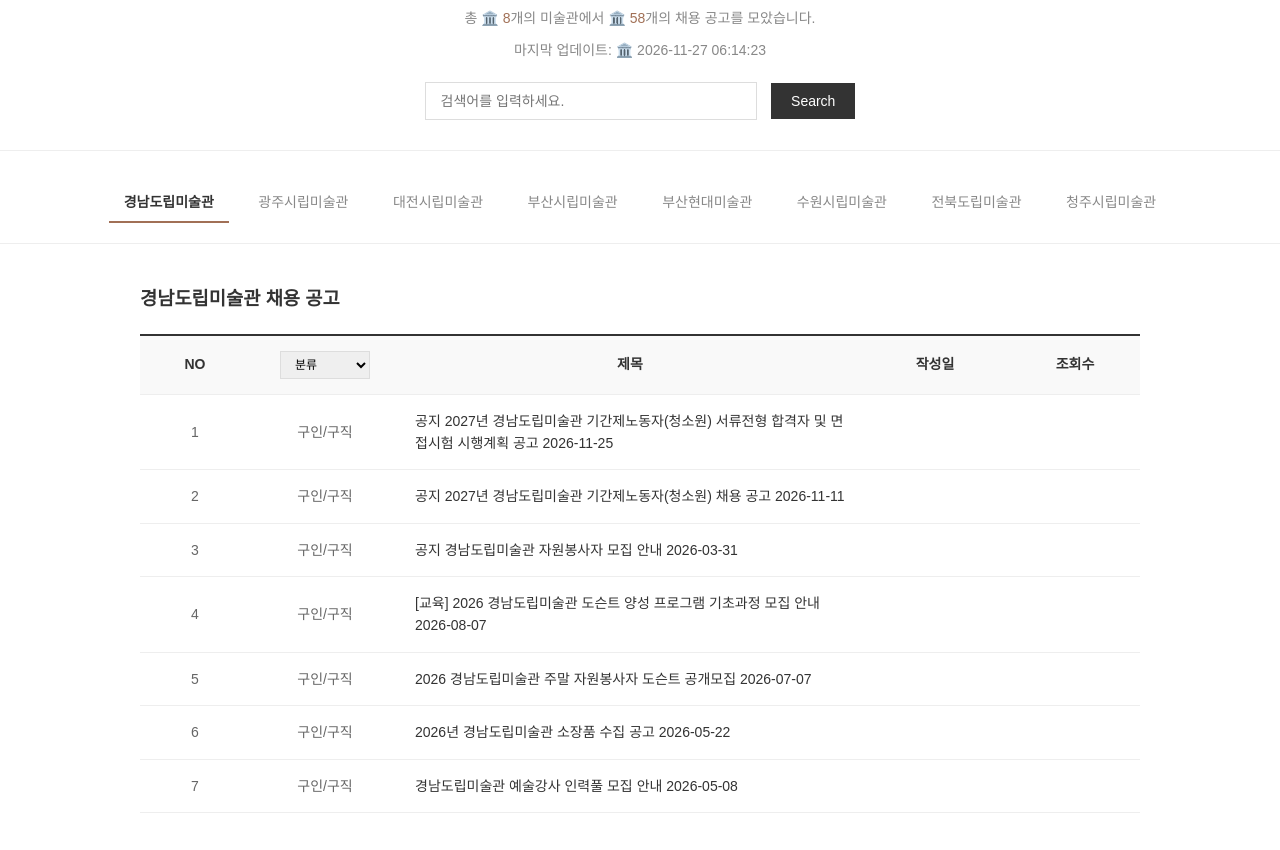
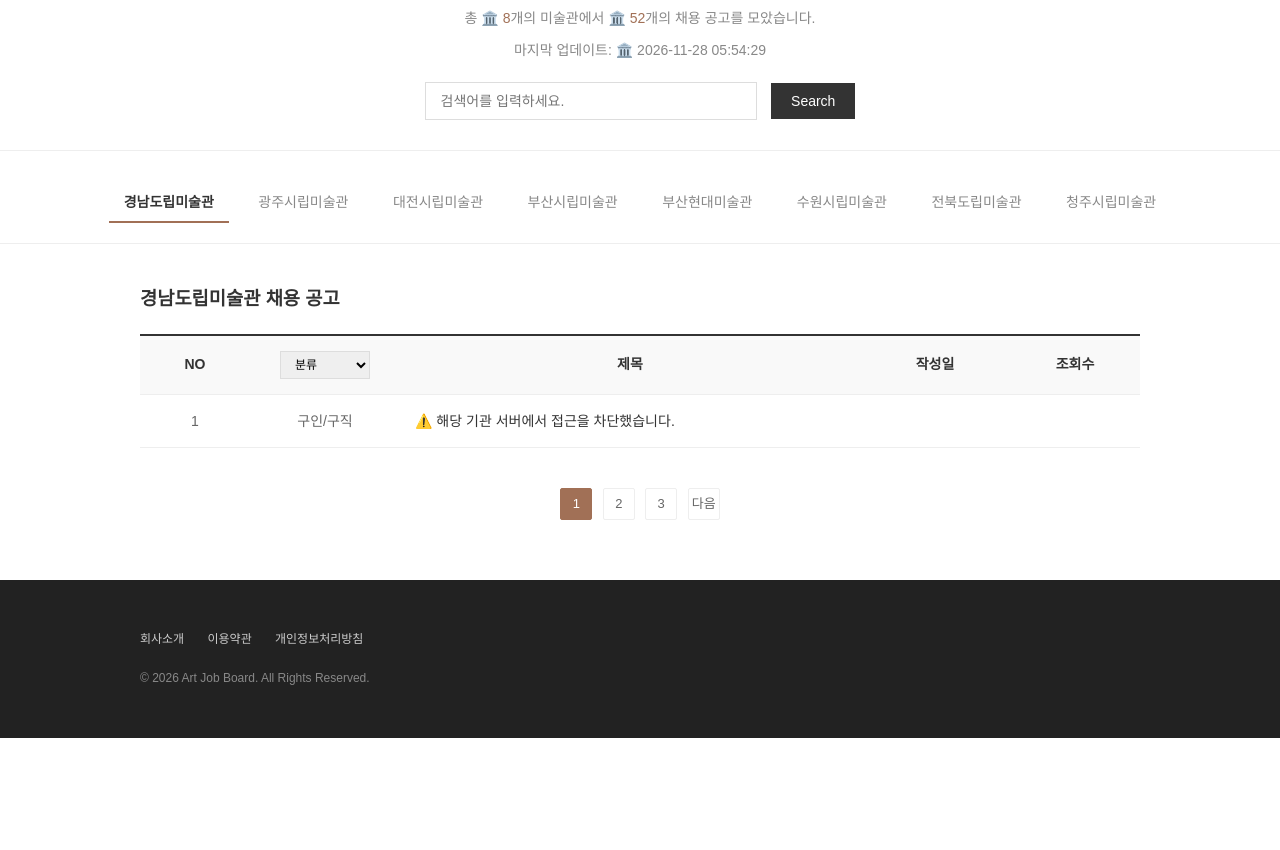
Before and after one commit to jin-archive/art-museum-bot, a plain HTML site: page index.html in a window 1280 px wide. Shown: the part 78-928 px from the top of the page. After the commit the page ends 816 px from the top, so only its background shows below. Drawn offline with Linux system fonts and the light colour scheme.

Commit message:
Auto-update job board html

```diff
--- a/index.html
+++ b/index.html
@@ -69,8 +69,8 @@
     <body>
         <div class="main-header">
             <h1>NEWS</h1>
-            <div class="stats">총 🏛️ <strong>8</strong>개의 미술관에서 🏛️ <strong>58</strong>개의 채용 공고를 모았습니다.</div>
-            <div class="stats">마지막 업데이트: 🏛️ 2026-11-27 06:14:23</div>
+            <div class="stats">총 🏛️ <strong>8</strong>개의 미술관에서 🏛️ <strong>52</strong>개의 채용 공고를 모았습니다.</div>
+            <div class="stats">마지막 업데이트: 🏛️ 2026-11-28 05:54:29</div>
 
             <div class="search-bar">
                 <input type="text" placeholder="검색어를 입력하세요.">
@@ -116,55 +116,7 @@
                     <tr>
                         <td>1</td>
                         <td>구인/구직</td>
-                        <td><a href="https://www.gyeongnam.go.kr/board/view.gyeong?boardId=BBS_0001504&menuCd=DOM_000003405000000000&paging=ok&startPage=1&dataSid=42430923" target="_blank">공지 2027년 경남도립미술관 기간제노동자(청소원) 서류전형 합격자 및 면접시험 시행계획 공고 2026-11-25</a></td>
-                        <td></td>
-                        <td></td>
-                    </tr>
-
-                    <tr>
-                        <td>2</td>
-                        <td>구인/구직</td>
-                        <td><a href="https://www.gyeongnam.go.kr/board/view.gyeong?boardId=BBS_0001504&menuCd=DOM_000003405000000000&paging=ok&startPage=1&dataSid=42425329" target="_blank">공지 2027년 경남도립미술관 기간제노동자(청소원) 채용 공고 2026-11-11</a></td>
-                        <td></td>
-                        <td></td>
-                    </tr>
-
-                    <tr>
-                        <td>3</td>
-                        <td>구인/구직</td>
-                        <td><a href="https://www.gyeongnam.go.kr/board/view.gyeong?boardId=BBS_0001504&menuCd=DOM_000003405000000000&paging=ok&startPage=1&dataSid=42371323" target="_blank">공지 경남도립미술관 자원봉사자 모집 안내 2026-03-31</a></td>
-                        <td></td>
-                        <td></td>
-                    </tr>
-
-                    <tr>
-                        <td>4</td>
-                        <td>구인/구직</td>
-                        <td><a href="https://www.gyeongnam.go.kr/board/view.gyeong?boardId=BBS_0001504&menuCd=DOM_000003405000000000&paging=ok&startPage=1&dataSid=42405575" target="_blank">[교육] 2026 경남도립미술관 도슨트 양성 프로그램 기초과정 모집 안내 2026-08-07</a></td>
-                        <td></td>
-                        <td></td>
-                    </tr>
-
-                    <tr>
-                        <td>5</td>
-                        <td>구인/구직</td>
-                        <td><a href="https://www.gyeongnam.go.kr/board/view.gyeong?boardId=BBS_0001504&menuCd=DOM_000003405000000000&paging=ok&startPage=1&dataSid=42396463" target="_blank">2026 경남도립미술관 주말 자원봉사자 도슨트 공개모집 2026-07-07</a></td>
-                        <td></td>
-                        <td></td>
-                    </tr>
-
-                    <tr>
-                        <td>6</td>
-                        <td>구인/구직</td>
-                        <td><a href="https://www.gyeongnam.go.kr/board/view.gyeong?boardId=BBS_0001504&menuCd=DOM_000003405000000000&paging=ok&startPage=1&dataSid=42385095" target="_blank">2026년 경남도립미술관 소장품 수집 공고 2026-05-22</a></td>
-                        <td></td>
-                        <td></td>
-                    </tr>
-
-                    <tr>
-                        <td>7</td>
-                        <td>구인/구직</td>
-                        <td><a href="https://www.gyeongnam.go.kr/board/view.gyeong?boardId=BBS_0001504&menuCd=DOM_000003405000000000&paging=ok&startPage=1&dataSid=42382214" target="_blank">경남도립미술관 예술강사 인력풀 모집 안내 2026-05-08</a></td>
+                        <td><a href="#" target="_blank">⚠️ 해당 기관 서버에서 접근을 차단했습니다.</a></td>
                         <td></td>
                         <td></td>
                     </tr>
@@ -527,7 +479,7 @@
                     <tr>
                         <td>1</td>
                         <td>구인/구직</td>
-                        <td><a href="https://suma.suwon.go.kr/news/news_list.do#none" target="_blank">수원시립만석전시관 및 북수원전시관 운영 수탁기관 모집 재공고</a></td>
+                        <td><a href="https://suma.suwon.go.kr/news/news_list.do#none" target="_blank">2027년 상반기 수원시립북수원전시관 수시대관 접수 공고</a></td>
                         <td></td>
                         <td></td>
                     </tr>
```
